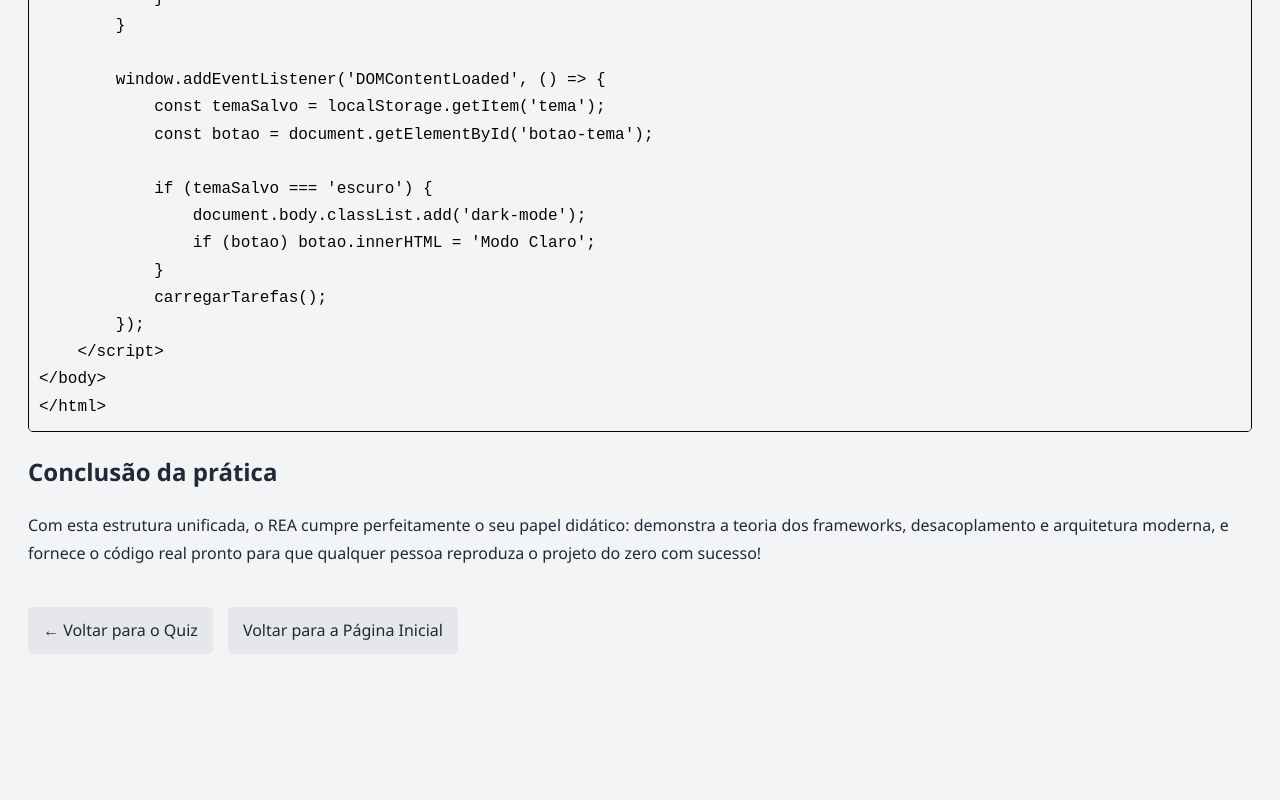
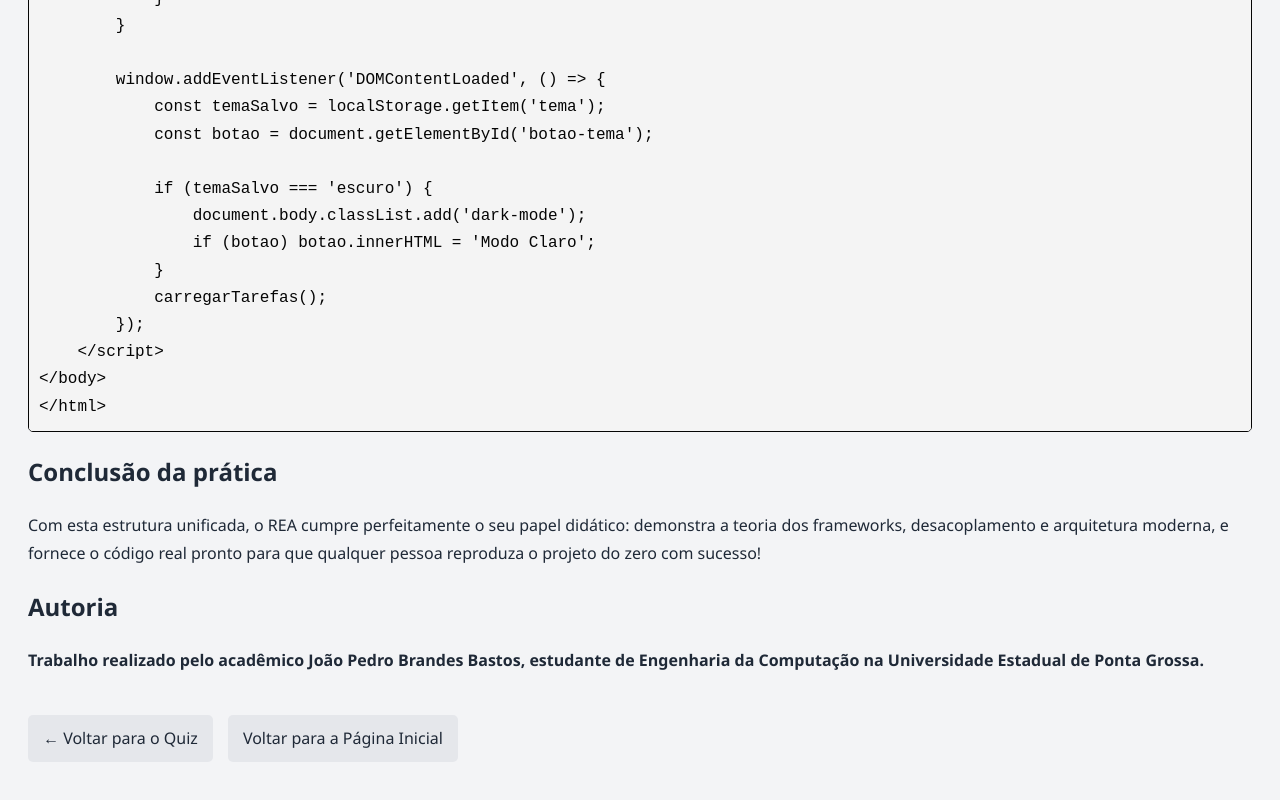
Before and after one commit to jpbrandes/REARepository, a plain HTML site: page REA-Frameworks/page3.html in a window 1280 px wide. Shown: the part 11081-11881 px from the top of the page. Before the commit the page ends 11783 px from the top, so only its background shows below. Drawn offline with Linux system fonts and the light colour scheme.

Commit message:
Adicionado seção de autoria

```diff
--- a/REA-Frameworks/page3.html
+++ b/REA-Frameworks/page3.html
@@ -434,6 +434,11 @@ def deletar_todas_tarefas():
         Com esta estrutura unificada, o REA cumpre perfeitamente o seu papel didático: demonstra a teoria dos frameworks, desacoplamento e arquitetura moderna, e fornece o código real pronto para que qualquer pessoa reproduza o projeto do zero com sucesso!
     </p>
 
+    <h2>Autoria</h2>
+    <p>
+        <strong>Trabalho realizado pelo acadêmico João Pedro Brandes Bastos, estudante de Engenharia da Computação na Universidade Estadual de Ponta Grossa.</strong>
+    </p>
+
     <!-- Navegação -->
     <div style="margin-top: 40px; display: flex; gap: 15px; flex-wrap: wrap;">
         <a href="quiz.html" class="meu-botao">← Voltar para o Quiz</a>
@@ -465,5 +470,6 @@ def deletar_todas_tarefas():
             }
         });
     </script>
+
 </body>
 </html>
```
